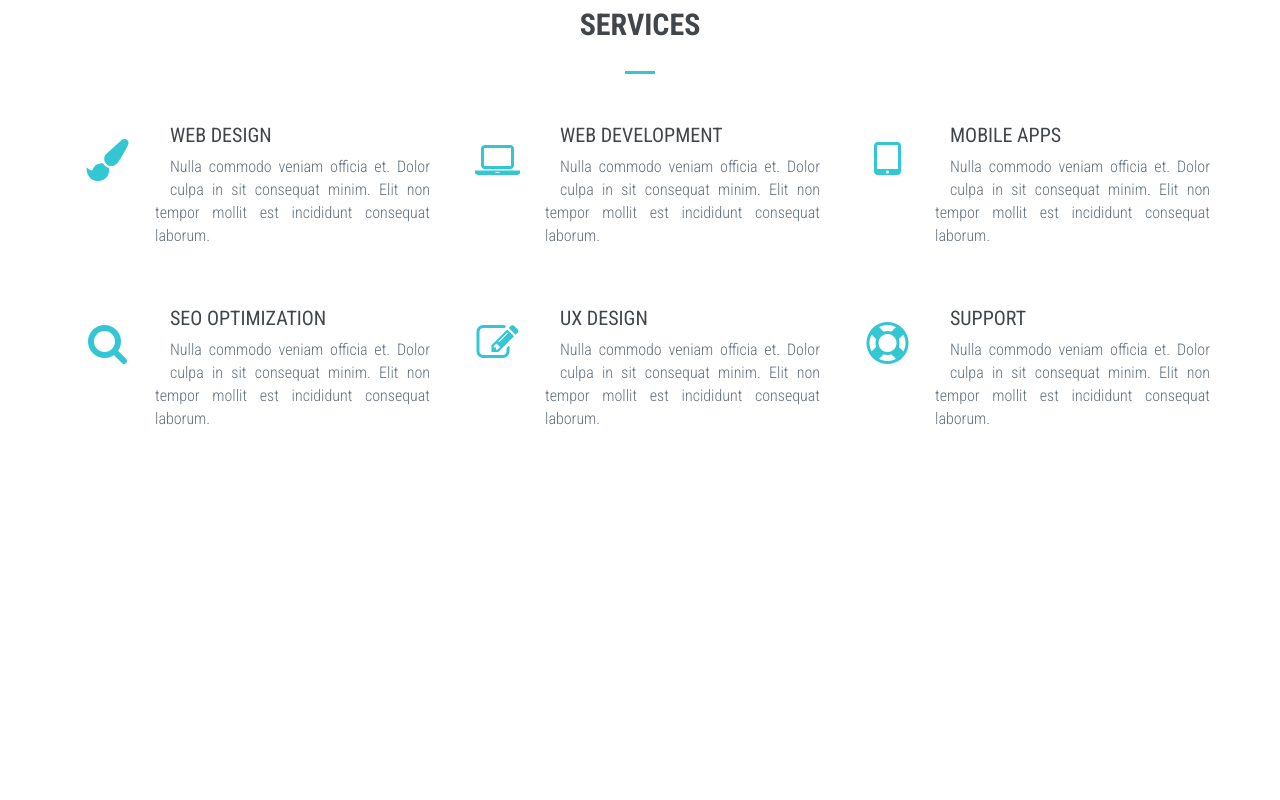
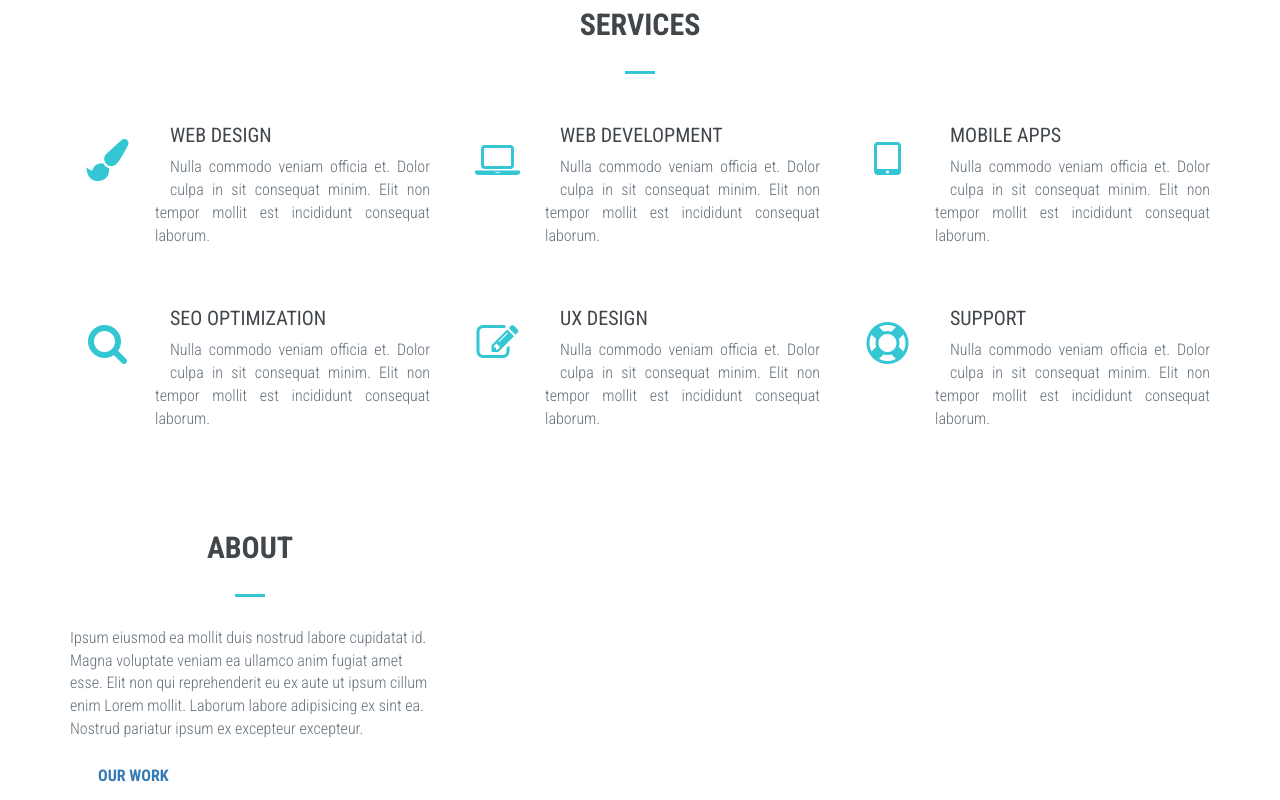
Before and after one commit to Sunshinet/Vesco, a website: page index.html in a window 1280 px wide. Shown: the part 852-1652 px from the top of the page. Before the commit the page ends 1383 px from the top, so only its background shows below. Drawn offline with nearby package versions, Linux system fonts and the light colour scheme.

Commit message:
add about section, part of it is done

```diff
--- a/index.html
+++ b/index.html
@@ -137,6 +137,38 @@
             </div>
         </div>
     </section>
+    <!-- About -->
+    <section id="about">
+        <div id="about-bg-diagonal"></div>
+
+        <div class="container">
+            <div class="row">
+                <div class="col-md-4">
+                    <div id="about-content-box">
+                        <div id="about-content-box-outer">
+                            <div id="about-contet-box-inner">
+                                <div class="content-title">
+                                    <h3>About</h3>
+                                    <div class="content-title-underline"></div>
+                                </div>
+                                <div id="about-description">
+                                    <p>Ipsum eiusmod ea mollit duis nostrud labore cupidatat id. Magna voluptate veniam
+                                         ea ullamco anim fugiat amet esse.
+                                         Elit non qui reprehenderit eu ex aute ut ipsum
+                                         cillum enim Lorem mollit.
+                                         Laborum labore adipisicing ex sint ea.
+                                         Nostrud pariatur ipsum ex excepteur excepteur.</p>
+                                </div>
+                                <div id="about-btn">
+                                    <a class="btn btn-lg btn-general" href="#work" role="button">Our Work</a>
+                                </div>
+                            </div>
+                        </div>
+                    </div>
+                </div>
+            </div>
+        </div>
+    </section>
 
 
 
```
